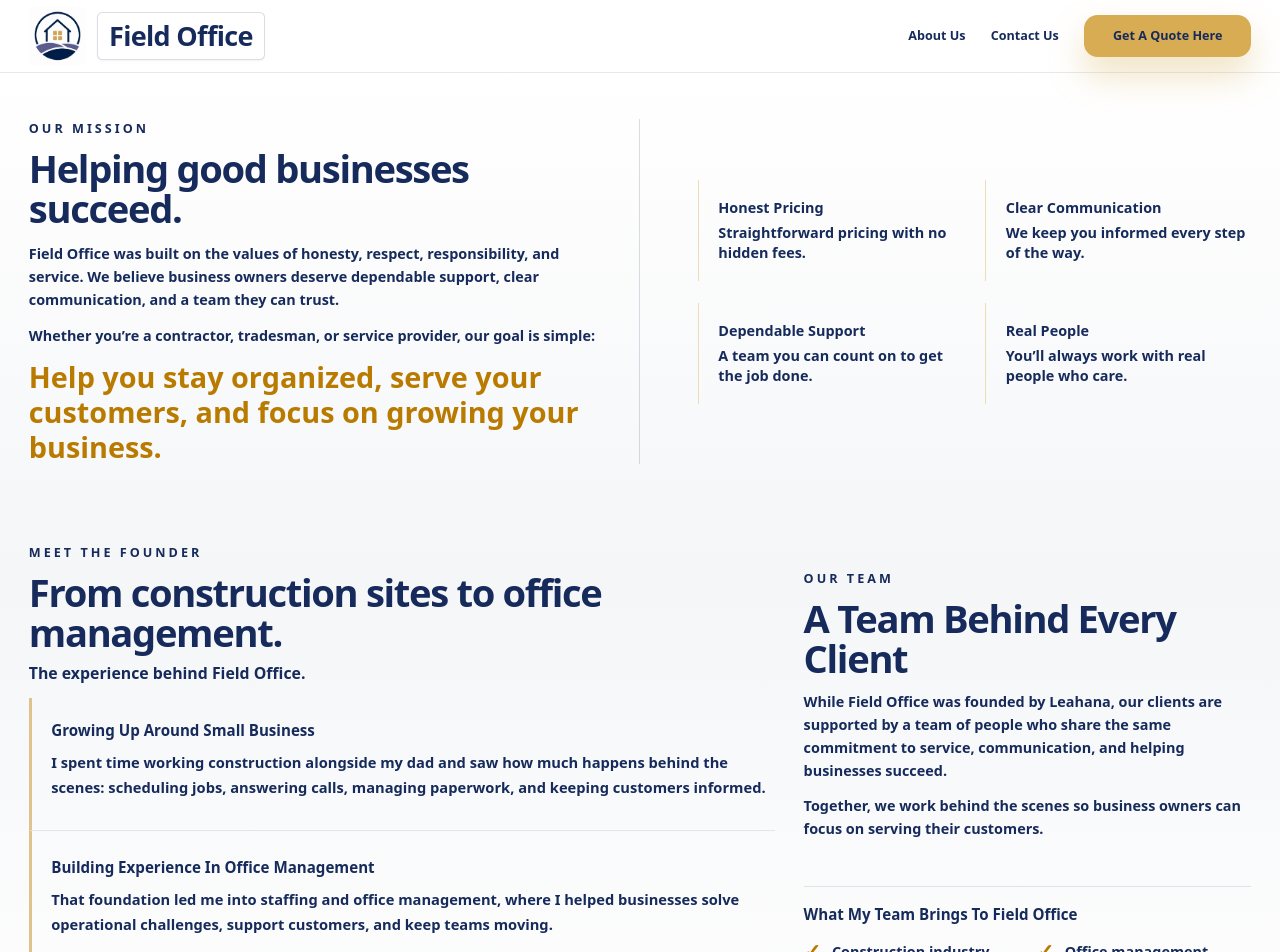
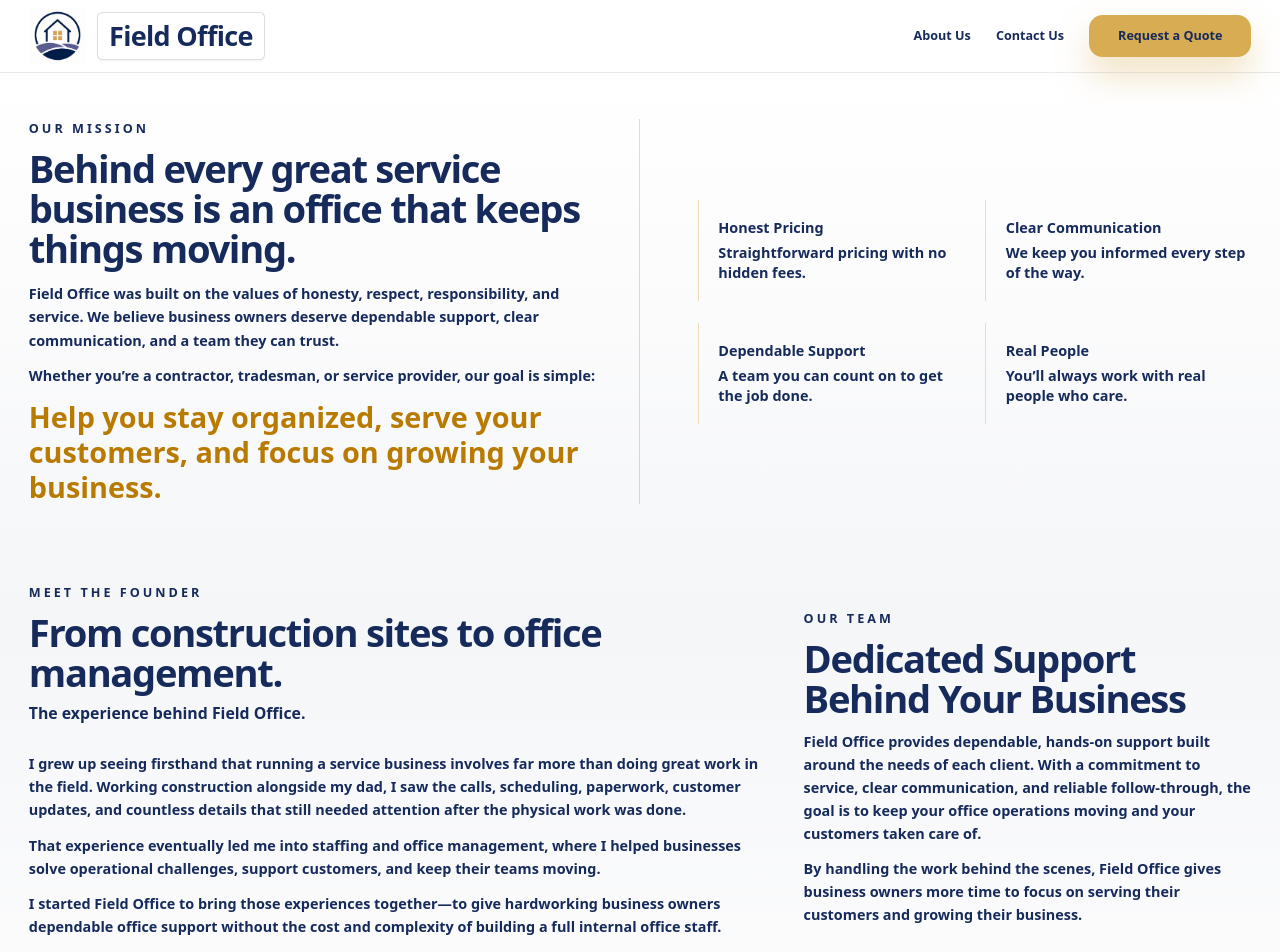
Before and after one commit to believeshe123-coder/Front-end-website, a Next.js app: page /about in a window 1280 px wide. Shown: the top 952 px of the page. Built offline with nearby package versions, Linux system fonts and the light colour scheme.

Commit message:
Update Field Office copy

```diff
--- a/app/about/page.jsx
+++ b/app/about/page.jsx
@@ -33,7 +33,7 @@ export default function AboutPage() {
         <div className="about-mission mx-auto max-w-7xl">
           <div className="about-mission-copy">
             <p className="eyebrow text-amber-700">Our mission</p>
-            <h2>Helping good businesses succeed.</h2>
+            <h2>Behind every great service business is an office that keeps things moving.</h2>
             <div className="about-copy-stack">
               <p>Field Office was built on the values of honesty, respect, responsibility, and service. We believe business owners deserve dependable support, clear communication, and a team they can trust.</p>
               <p>Whether you’re a contractor, tradesman, or service provider, our goal is simple:</p>
@@ -59,19 +59,10 @@ export default function AboutPage() {
               <h2>From construction sites to office management.</h2>
               <p className="about-subheading">The experience behind Field Office.</p>
               <div className="about-founder-card">
-                <div className="about-story-grid">
-                  <article>
-                    <h3>Growing Up Around Small Business</h3>
-                    <p>I spent time working construction alongside my dad and saw how much happens behind the scenes: scheduling jobs, answering calls, managing paperwork, and keeping customers informed.</p>
-                  </article>
-                  <article>
-                    <h3>Building Experience In Office Management</h3>
-                    <p>That foundation led me into staffing and office management, where I helped businesses solve operational challenges, support customers, and keep teams moving.</p>
-                  </article>
-                  <article>
-                    <h3>Why I Started Field Office</h3>
-                    <p>I created Field Office to give growing businesses dependable support, clear communication, and a trusted partner without the expense of hiring a full office staff.</p>
-                  </article>
+                <div className="about-copy-stack">
+                  <p>I grew up seeing firsthand that running a service business involves far more than doing great work in the field. Working construction alongside my dad, I saw the calls, scheduling, paperwork, customer updates, and countless details that still needed attention after the physical work was done.</p>
+                  <p>That experience eventually led me into staffing and office management, where I helped businesses solve operational challenges, support customers, and keep their teams moving.</p>
+                  <p>I started Field Office to bring those experiences together—to give hardworking business owners dependable office support without the cost and complexity of building a full internal office staff.</p>
                 </div>
               </div>
             </div>
@@ -80,12 +71,12 @@ export default function AboutPage() {
           <div className="about-team-cta about-people-panel">
             <div className="about-team-copy">
               <p className="eyebrow text-amber-700">Our team</p>
-              <h2>A Team Behind Every Client</h2>
-              <p>While Field Office was founded by Leahana, our clients are supported by a team of people who share the same commitment to service, communication, and helping businesses succeed.</p>
-              <p>Together, we work behind the scenes so business owners can focus on serving their customers.</p>
+              <h2>Dedicated Support Behind Your Business</h2>
+              <p>Field Office provides dependable, hands-on support built around the needs of each client. With a commitment to service, clear communication, and reliable follow-through, the goal is to keep your office operations moving and your customers taken care of.</p>
+              <p>By handling the work behind the scenes, Field Office gives business owners more time to focus on serving their customers and growing their business.</p>
             </div>
             <div className="about-strengths">
-              <h3>What My Team Brings To Field Office</h3>
+              <h3>Experience Behind Field Office</h3>
               <ul>
                 {founderStrengths.map((strength) => (
                   <li key={strength}><span aria-hidden="true">✓</span>{strength}</li>
--- a/app/layout.jsx
+++ b/app/layout.jsx
@@ -33,7 +33,7 @@ export default function RootLayout({ children }) {
                   {item.label}
                 </Link>
               ))}
-              <Link href="/quote" className="btn-primary px-5 py-2.5">Get A Quote Here</Link>
+              <Link href="/quote" className="btn-primary px-5 py-2.5">Request a Quote</Link>
             </div>
             <div className="flex items-center gap-2 md:hidden">
               <details className="mobile-menu relative">
@@ -46,7 +46,7 @@ export default function RootLayout({ children }) {
                   ))}
                 </div>
               </details>
-              <Link href="/quote" className="btn-primary px-4 py-2">Get A Quote Here</Link>
+              <Link href="/quote" className="btn-primary px-4 py-2">Request a Quote</Link>
             </div>
           </nav>
         </header>
```
